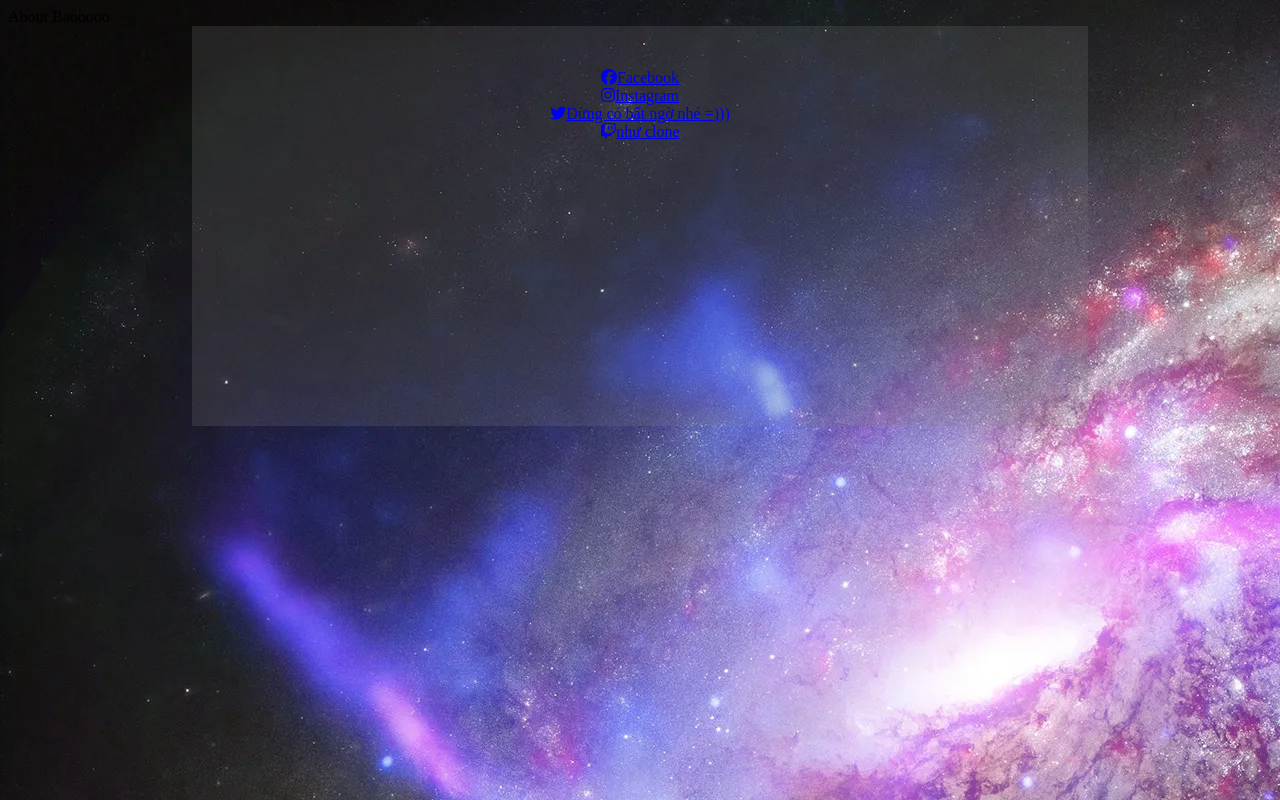
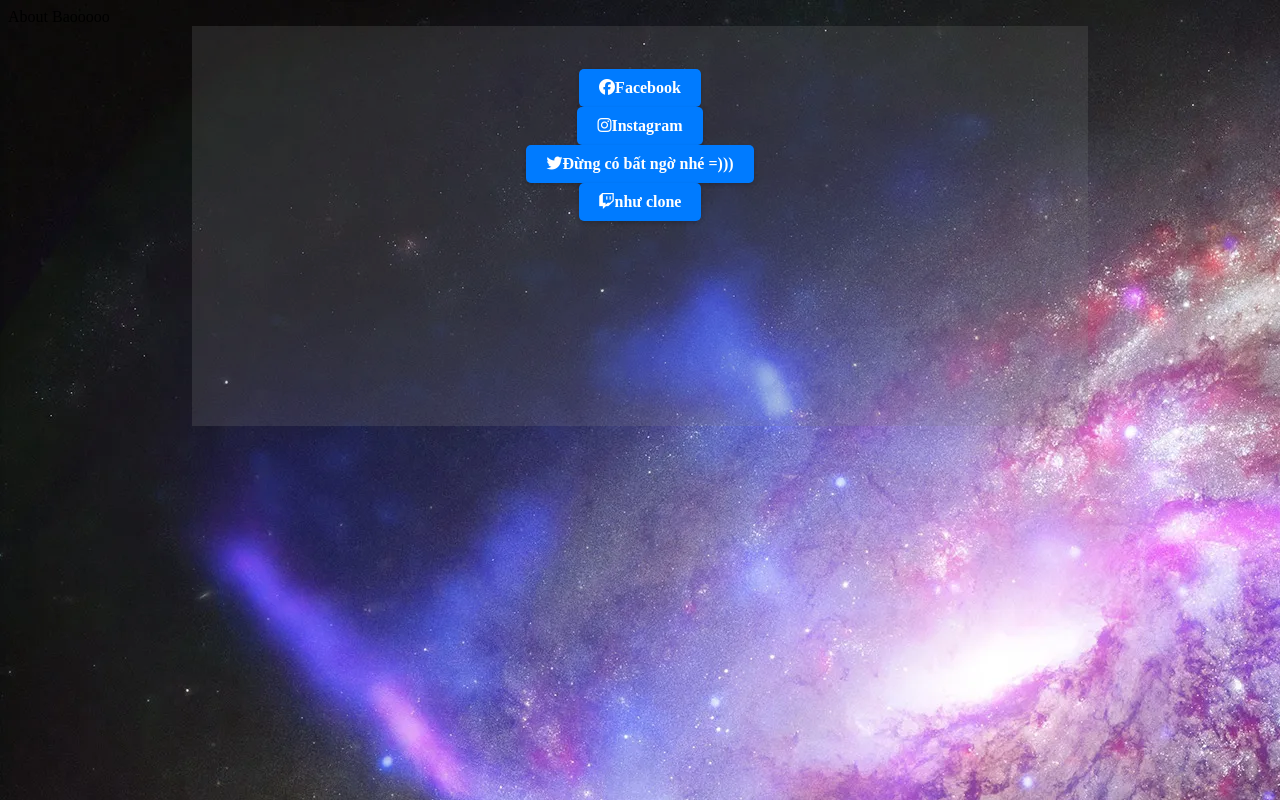
Before and after one commit to BaoNgocThienBao/pro5, a plain HTML site: page index.html in a window 1280 px wide. Drawn offline with nearby package versions, Linux system fonts and the light colour scheme.

Commit message:
Update main.css

```diff
--- a/main.css
+++ b/main.css
@@ -14,3 +14,25 @@ body
 background-image: url("galacticfireworks.webp");
 background-repeat:no=repeat;
 }
+a {
+    text-decoration: none;
+    color: inherit;
+}
+a {
+    display: inline-block;
+    padding: 10px 20px;
+    border-radius: 5px;
+    background-color: #007bff; /* Button color */
+    color: white; /* Text color */
+    font-size: 16px;
+    font-weight: bold;
+    box-shadow: 0 2px 4px rgba(0, 0, 0, 0.2); /* Optional: Add a subtle box-shadow */
+    transition: background-color 0.3s ease; /* Optional: Smooth transition on hover */
+
+    /* Optional: Add hover styles to make it interactive */
+    transition: background-color 0.3s ease;
+}
+
+a:hover {
+    background-color: #0056b3; /* Button color on hover */
+}
```
